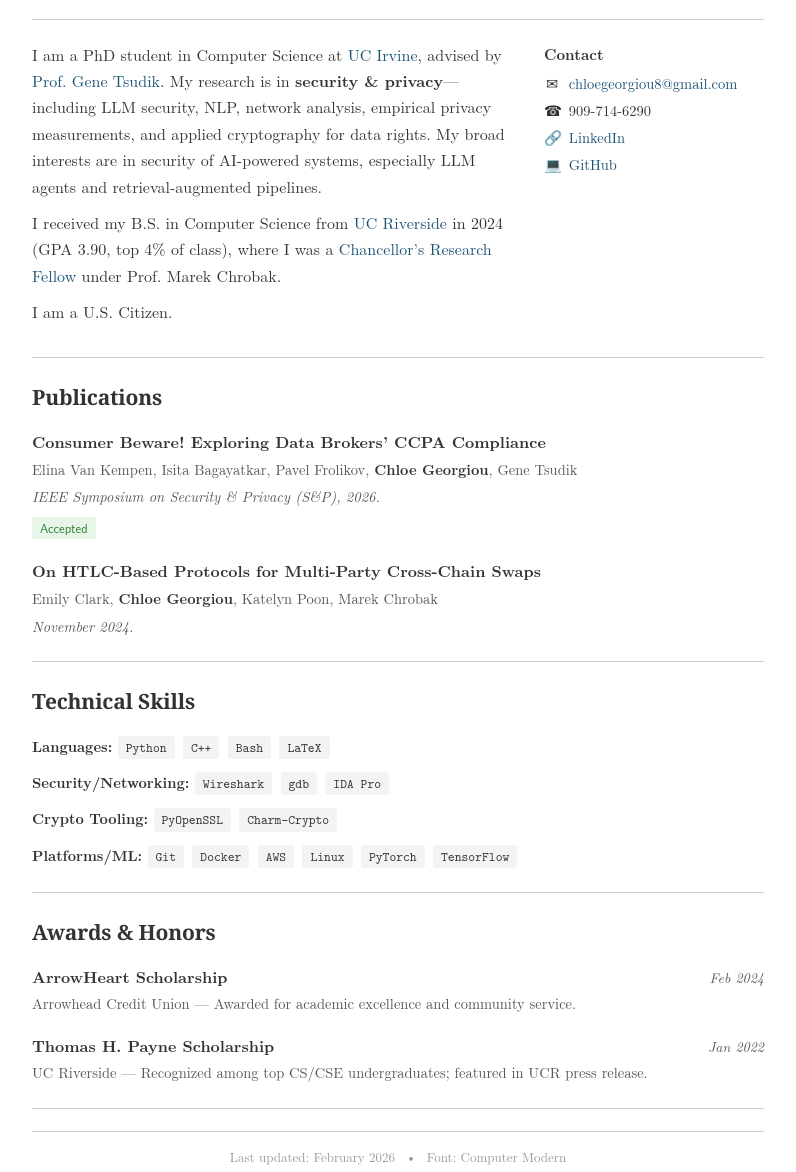
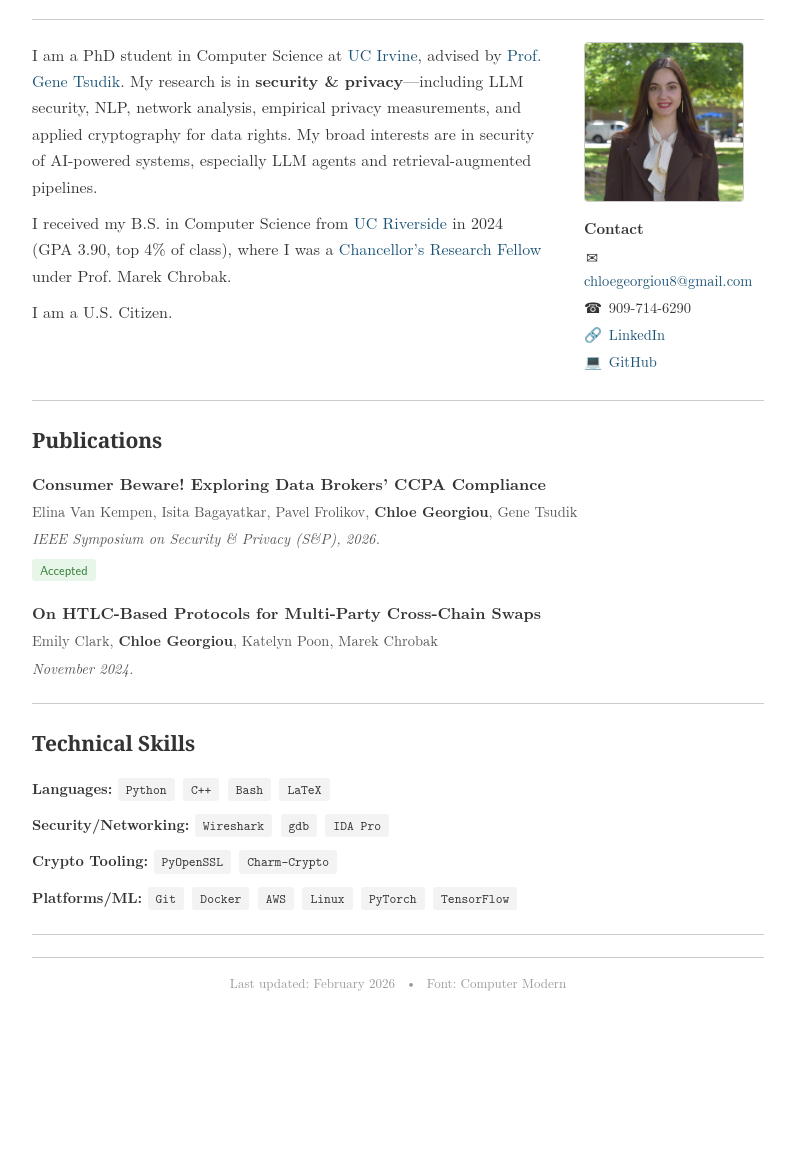
Before and after one commit to chloegeo/chloegeo, a plain HTML site: page index.html in a window 1280 px wide. Shown: the part 128-1300 px from the top of the page, without its empty margins (242-1038 px from the left). After the commit the page ends 1182 px from the top, so only its background shows below. Drawn offline with Linux system fonts and the light colour scheme; a web font is replaced by a local one.

Commit message:
Update index.html

```diff
--- a/index.html
+++ b/index.html
@@ -79,9 +79,24 @@
 
         .top-section .contact-box {
             flex-shrink: 0;
-            width: 220px;
+            width: 180px;
             font-size: 14.5px;
             line-height: 1.6;
+        }
+
+        /* ── Photo ── */
+        .photo-wrap {
+            margin-bottom: 14px;
+        }
+
+        .photo-wrap img {
+            width: 160px;
+            height: 160px;
+            object-fit: cover;
+            object-position: center top;
+            border-radius: 4px;
+            border: 1px solid var(--border);
+            display: block;
         }
 
         .contact-box h3 {
@@ -282,6 +297,10 @@
             .top-section .contact-box {
                 width: 100%;
             }
+            .photo-wrap img {
+                width: 120px;
+                height: 120px;
+            }
             .entry-header {
                 flex-direction: column;
             }
@@ -320,6 +339,9 @@
             </div>
 
             <div class="contact-box">
+                <div class="photo-wrap">
+                    <img src="my_photo.png" alt="Chloe Thalia Georgiou">
+                </div>
                 <h3>Contact</h3>
                 <ul>
                     <li><span class="contact-icon">&#9993;</span> <a href="mailto:chloegeorgiou8@gmail.com">chloegeorgiou8@gmail.com</a></li>
@@ -350,7 +372,6 @@
         </ul>
 
         <hr>
-
 
         <!-- Technical Skills -->
         <h2>Technical Skills</h2>
@@ -384,25 +405,6 @@
 
         <hr>
 
-        <!-- Awards -->
-        <h2>Awards &amp; Honors</h2>
-        <div class="entry">
-            <div class="entry-header">
-                <span class="entry-title">ArrowHeart Scholarship</span>
-                <span class="entry-date">Feb 2024</span>
-            </div>
-            <span class="entry-org">Arrowhead Credit Union &mdash; Awarded for academic excellence and community service.</span>
-        </div>
-        <div class="entry">
-            <div class="entry-header">
-                <span class="entry-title">Thomas H. Payne Scholarship</span>
-                <span class="entry-date">Jan 2022</span>
-            </div>
-            <span class="entry-org">UC Riverside &mdash; Recognized among top CS/CSE undergraduates; featured in UCR press release.</span>
-        </div>
-
-        <hr>
-
 
         <!-- Footer -->
         <footer>
```
